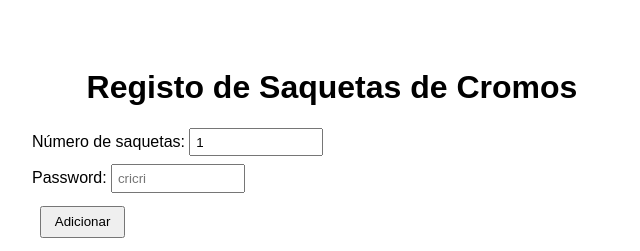
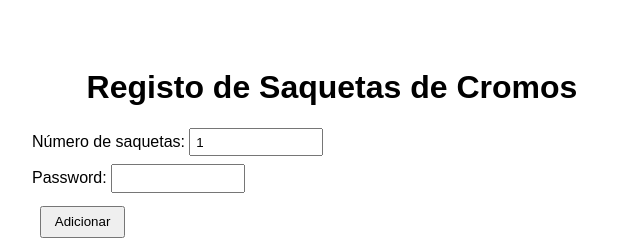
Before and after one commit to nartystudios/Panini2026, a website: page public/index.html in a window 1280 px wide. Shown: the top 251 px of the page, 308-948 px from the left. Drawn offline with Linux system fonts and the light colour scheme.

Commit message:
Corrigido input de senha e melhorado design

```diff
--- a/public/index.html
+++ b/public/index.html
@@ -24,7 +24,7 @@
   </div>
   <div style="margin-top:0.5rem;">
     <label for="password">Password:</label>
-    <input type="password" id="password" placeholder="cricri" />
+    <input type="password" id="password" />
     <span id="errorMsg" class="error"></span>
   </div>
   <div style="margin-top:0.8rem;">
```
